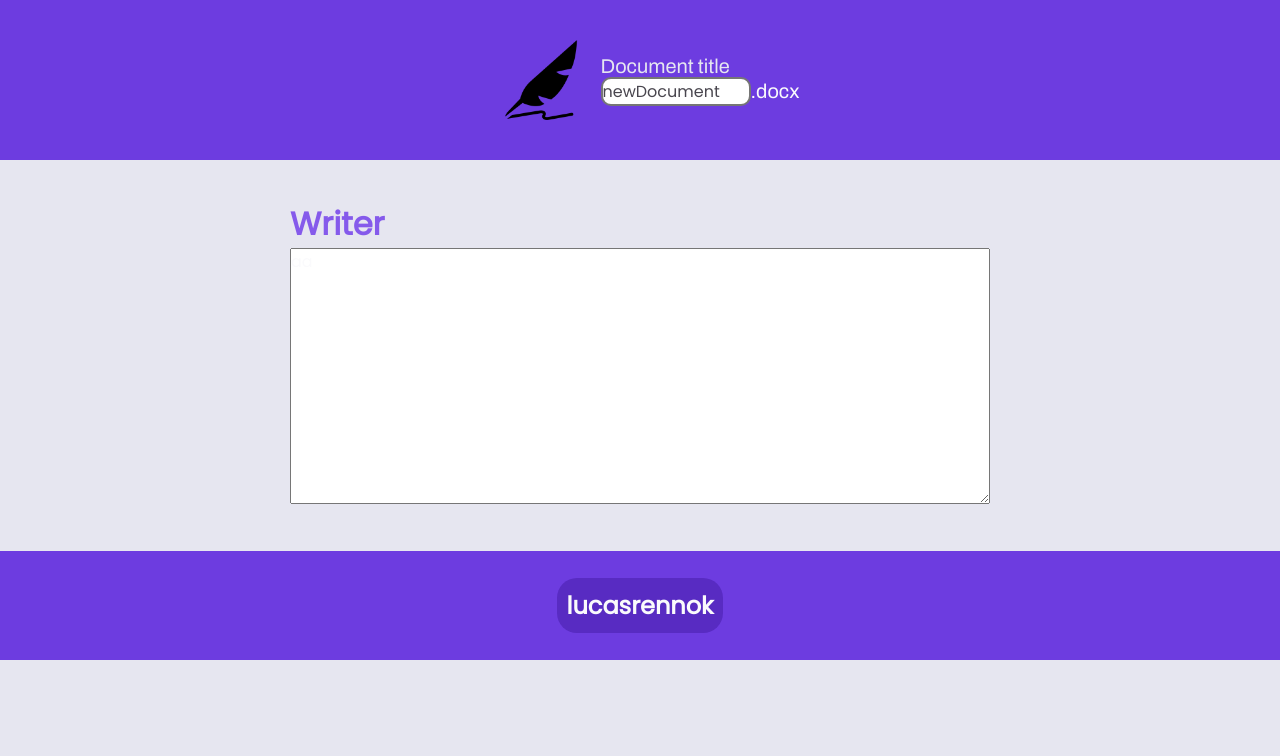
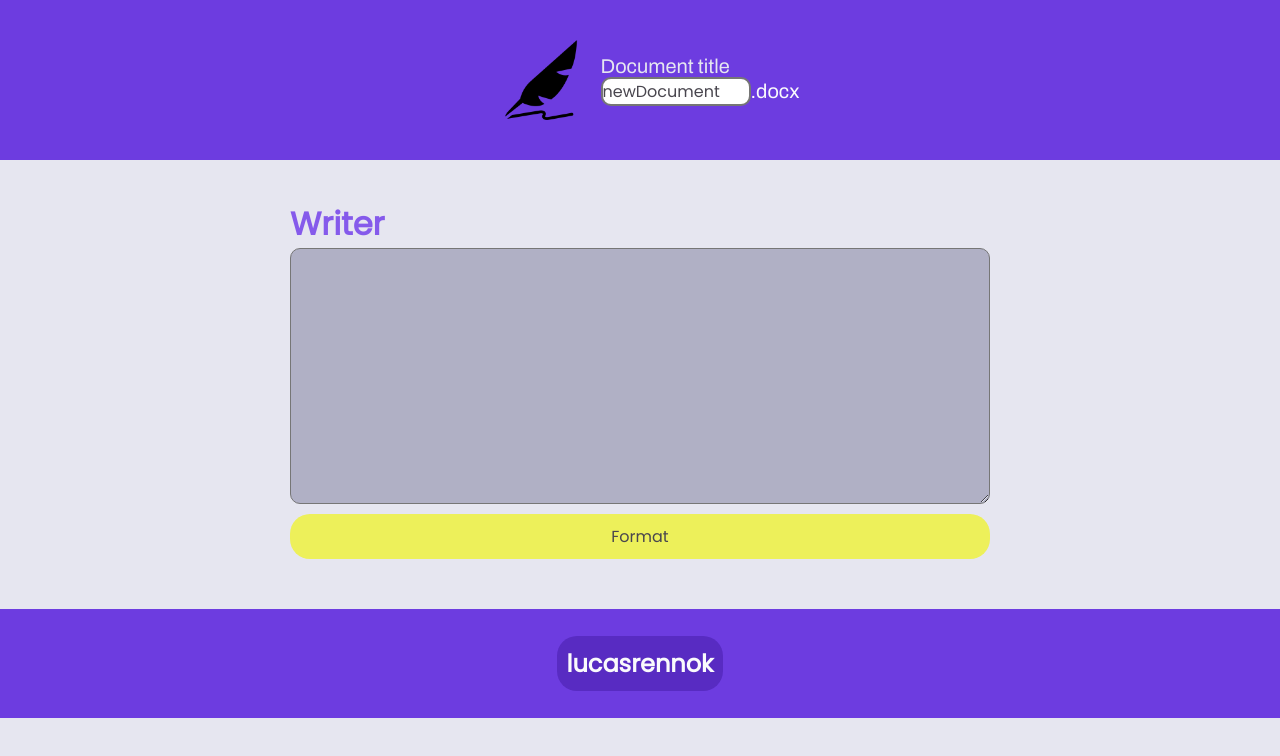
Before and after one commit to lucasrennok/Format4You, a React (Create React App) app in the folder web/: page /writer in a window 1280 px wide. Shown: the top 756 px of the page. Built offline with nearby package versions, Linux system fonts and the light colour scheme; the HTML template or start-up script is replaced by a standard one.

Commit message:
writer ok

```diff
--- a/web/src/pages/Landing/styles.css
+++ b/web/src/pages/Landing/styles.css
@@ -25,6 +25,8 @@
 }
 .writeBut:hover{
     background-color: var(--color-secondary-dark);
+    color: var(--color-primary-light);
+    border-color: var(--color-primary-light);
     transition: 0.8s;
 }
 .writeBut img{
--- a/web/src/pages/Writer/Writer.tsx
+++ b/web/src/pages/Writer/Writer.tsx
@@ -5,7 +5,7 @@ import './styles.css'
 import PageFooter from '../../components/PageFooter/PageFooter';
 
 function Writer() {
-  const defaultTextArea = "aa";
+  const defaultTextArea = "";
 
   return (
     <div className="page-writer">
@@ -13,6 +13,7 @@ function Writer() {
       <div className="content">
         <h1 className="title-writer">Writer</h1>
         <textarea>{defaultTextArea}</textarea>
+        <button type="button">Format</button>
       </div>
       <PageFooter />
     </div>
--- a/web/src/pages/Writer/styles.css
+++ b/web/src/pages/Writer/styles.css
@@ -8,14 +8,39 @@
     padding: 4rem;
 }
 textarea{
+    background-color: var(--color-background-dark);
+    color: var(--color-text-button);
+    outline: none;
+    border-radius: 10px;
     min-width: 30rem;
     max-width: 45rem;
     min-height: 25rem;
     width: 40rem;
     height: 26rem;
 }
+textarea:focus{
+    background-color: var(--color-title-in-primary);
+}
 .title-writer{
     color: var(--color-primary-light);
+}
+.content{
+    display: flex;
+    flex-direction: column;
+}
+.content button{
+    padding: 1rem;
+    margin: 1rem 0;
+    background-color: var(--color-secondary);
+    color: var(--color-text-button);
+    border-radius: 20px;
+    border-style: none;
+    transition: 1s;
+}
+.content button:hover{
+    background-color: var(--color-secondary-dark);
+    color: var(--color-primary-light);
+    transition: 0.8s;
 }
 @media (min-width: 700px){
     textarea{
```
